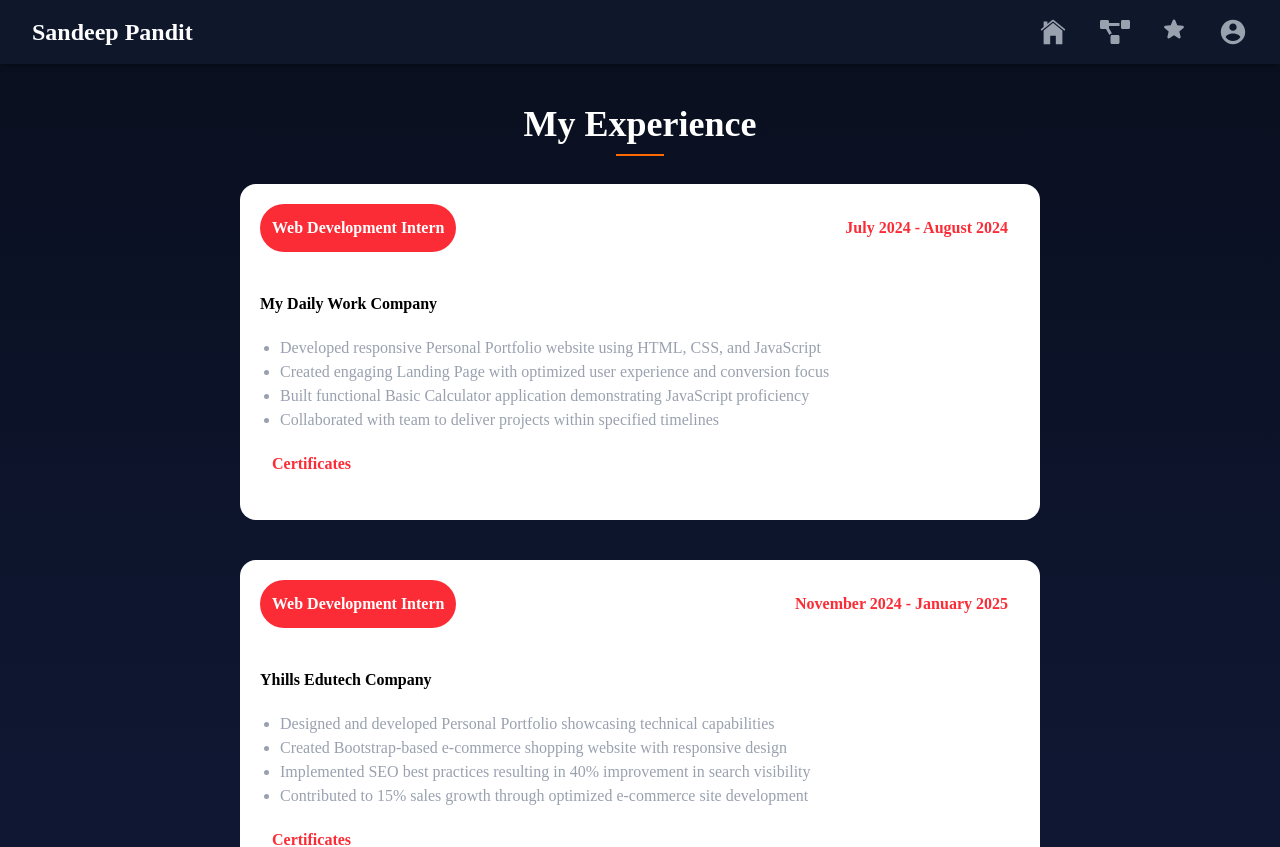
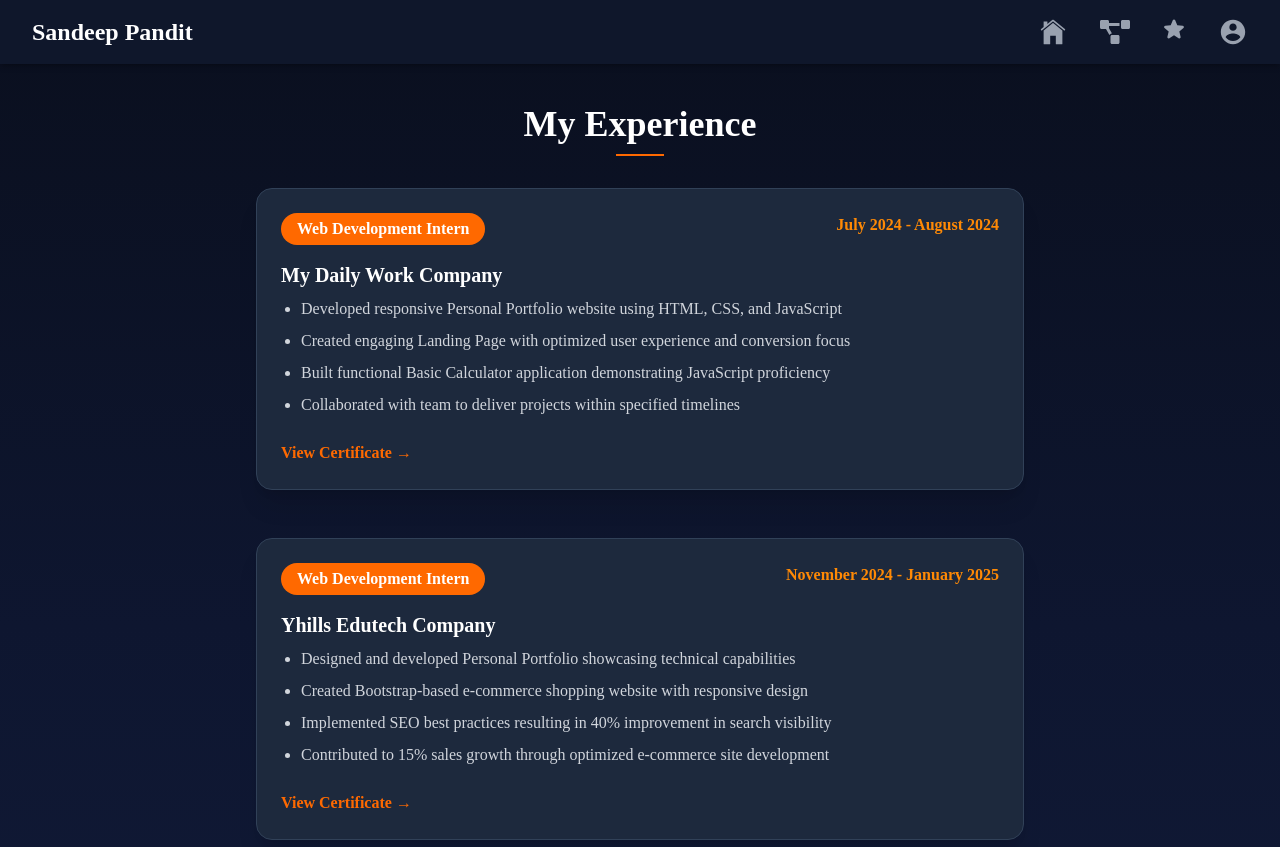
Before and after one commit to sandip89600/sandeep-portfolio-project, a React (Vite) app: page /experience in a window 1280 px wide. Shown: the top 847 px of the page. Built offline with nearby package versions, Linux system fonts and the light colour scheme.

Commit message:
refactor: improve styling and structure of ExperienceDetails and Home components

```diff
--- a/src/Components/ExperienceDetails/Expreiencedetails.jsx
+++ b/src/Components/ExperienceDetails/Expreiencedetails.jsx
@@ -1,23 +1,22 @@
 import React from 'react'
 const Expreiencedetails = ({expdata}) => {
   return (
-    <div>
-        <div className='flex items-center justify-center gap-10 flex-col m-10'>
-        <div className="w-2/3 h-84 bg-white rounded-2xl">
+    <div className="flex justify-center items-center w-full py-6">
+        <div className="w-full max-w-3xl bg-slate-800 border border-slate-700 shadow-xl rounded-2xl p-6 mx-4">
         <div className="flex justify-between ">
-        <h2 className='bg-red-500 w-fit px-3 py-3 m-5 rounded-3xl font-bold'>{expdata.title}</h2>
-        <h3 className='text-red-500 font-semibold px-3 py-3 m-5'>{expdata.duration}</h3>
+        <h2 className='bg-orange-500 text-white w-fit px-4 py-1 rounded-full font-bold text-sm md:text-base'>{expdata.title}</h2>
+        <h3 className='text-orange-400 font-semibold text-sm md:text-base'>{expdata.duration}</h3>
         </div>
-        <h2 className='text-black font-semibold m-5'>{expdata.company}</h2>
-        <ul className='m-5'>
-        <li className='font-medium text-gray-400 ml-5 list-disc'>{expdata.achievements[0]}</li>
-        <li className='font-medium text-gray-400 ml-5 list-disc'>{expdata.achievements[1]}</li>
-        <li className='font-medium text-gray-400 ml-5 list-disc'>{expdata.achievements[2]}</li>
-        <li className='font-medium text-gray-400 ml-5 list-disc'>{expdata.achievements[3]}</li>
+        <h2 className='text-xl font-bold text-white mt-4 mb-2'>{expdata.company}</h2>
+        <ul className='space-y-2 mb-6'>
+          {expdata.achievements.map((achievement, index) => (
+            <li key={index} className='font-medium text-gray-300 ml-5 list-disc'>
+              {achievement}
+            </li>
+          ))}
         </ul>
-            <a href={expdata.certificate} className="text-red-500 font-bold ml-8 cursor-pointer">Certificates</a>
+            <a href={expdata.certificate} target="_blank" rel="noreferrer" className="text-orange-500 font-bold hover:underline cursor-pointer">View Certificate →</a>
         </div>
-    </div>
     </div>
   )
 }
--- a/src/Pages/Home.jsx
+++ b/src/Pages/Home.jsx
@@ -4,30 +4,15 @@ import UserLeft from '../Components/User/UserLeft'
 
 const Home = () => {
   return (
-    <div className='flex flex-col md:flex-row items-center justify-between min-h-screen px-6 md:px-16 lg:px-24'>
+    <div className='flex'>
+      <div className="w-1/2 p-20">
+      <UserLeft/>
+         </div>
+      <div className="w-1/2 h-138">
 
-      {/* LEFT SECTION */}
-      <div className="w-full md:w-1/2 text-center md:text-left mt-10 md:mt-0">
-        <UserLeft />
+
+        <img className='object-cover  hover:scale-105 duration-400  w-90 rounded-full ml-40 mt-20 ring-8 ring-orange-500 shadow-[0_0_40px_rgba(255,138,0,0.35)] ' src={images.hero} alt="" />
       </div>
-
-      {/* RIGHT SECTION */}
-      <div className="w-full md:w-1/2 flex justify-center mt-10 md:mt-0">
-        <img
-          className='
-            w-60 sm:w-72 md:w-80 lg:w-96
-            object-cover
-            rounded-full
-            transition-transform duration-500
-            hover:scale-105
-            ring-4 md:ring-8 ring-orange-500
-            shadow-[0_0_40px_rgba(255,138,0,0.35)]
-          '
-          src={images.hero}
-          alt="Hero"
-        />
-      </div>
-
     </div>
   )
 }
```
